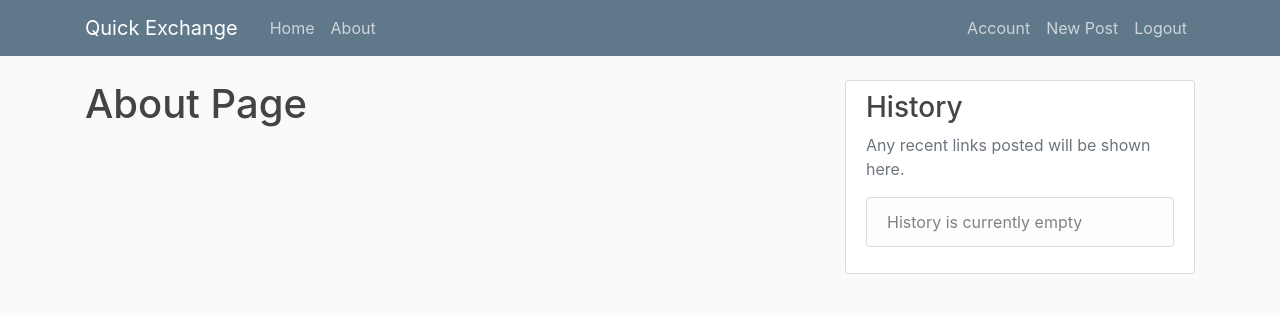
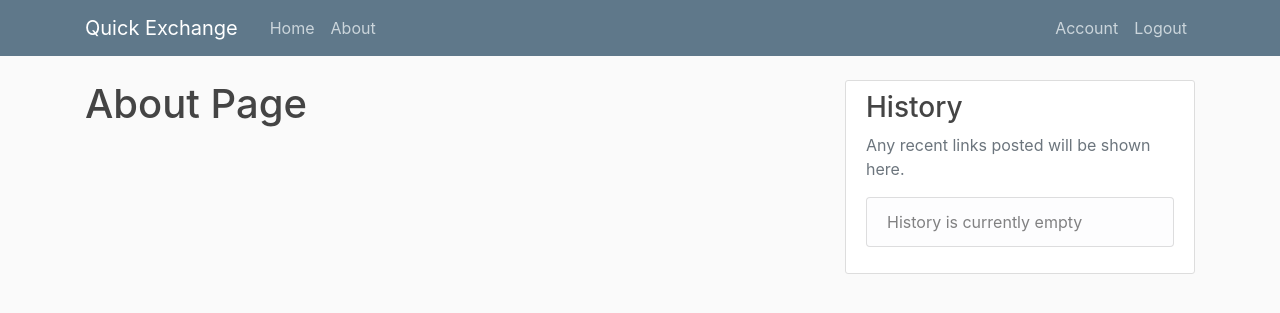
Before and after one commit to Francisco-Ibarra07/QuickExchange, a Flask app: page /about in a window 1280 px wide. Shown: the top 313 px of the page. Run offline with Flask 2, Linux system fonts and the light colour scheme; the visitor is signed in with stand-in values (Sample User, id 1); some libraries are stand-ins or nearby versions.

Commit message:
Removed new post link

```diff
--- a/quickexchange/routes.py
+++ b/quickexchange/routes.py
@@ -141,14 +141,3 @@ def account():
 
     image_file = url_for('static', filename='profile_pics/' + current_user.image_file)
     return render_template('account.html', title='Account', image_file=image_file, form=form, history=reversed(current_user.posts))
-
-@app.route('/post/new', methods=['GET', 'POST'])
-@login_required
-def create_post():
-    form = PostForm()
-
-    if form.validate_on_submit():
-        flash('Post has been created!', 'success')
-        return redirect(url_for('home'))
-
-    return render_template('create-post.html', title='New Post', form=form)
--- a/quickexchange/templates/layout.html
+++ b/quickexchange/templates/layout.html
@@ -34,7 +34,6 @@
             <div class="navbar-nav">
               {% if current_user.is_authenticated %}
                 <a class="nav-item nav-link" href="{{ url_for('account') }}">Account</a>
-                <a class="nav-item nav-link" href="{{ url_for('create_post') }}">New Post</a>
                 <a class="nav-item nav-link" href="{{ url_for('logout') }}">Logout</a>
               {% else %}
                 <a class="nav-item nav-link" href="{{ url_for('login') }}">Login</a>
```
